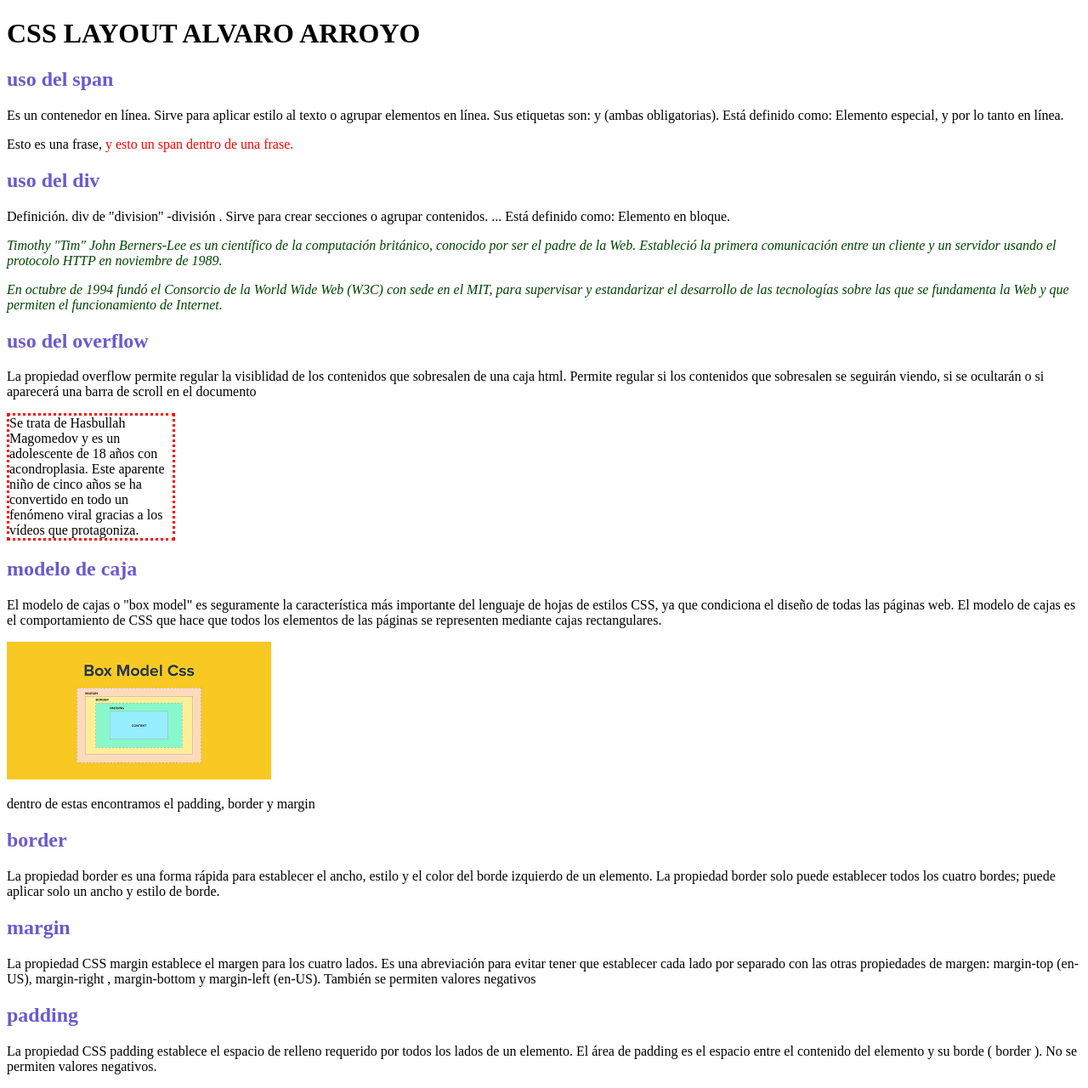
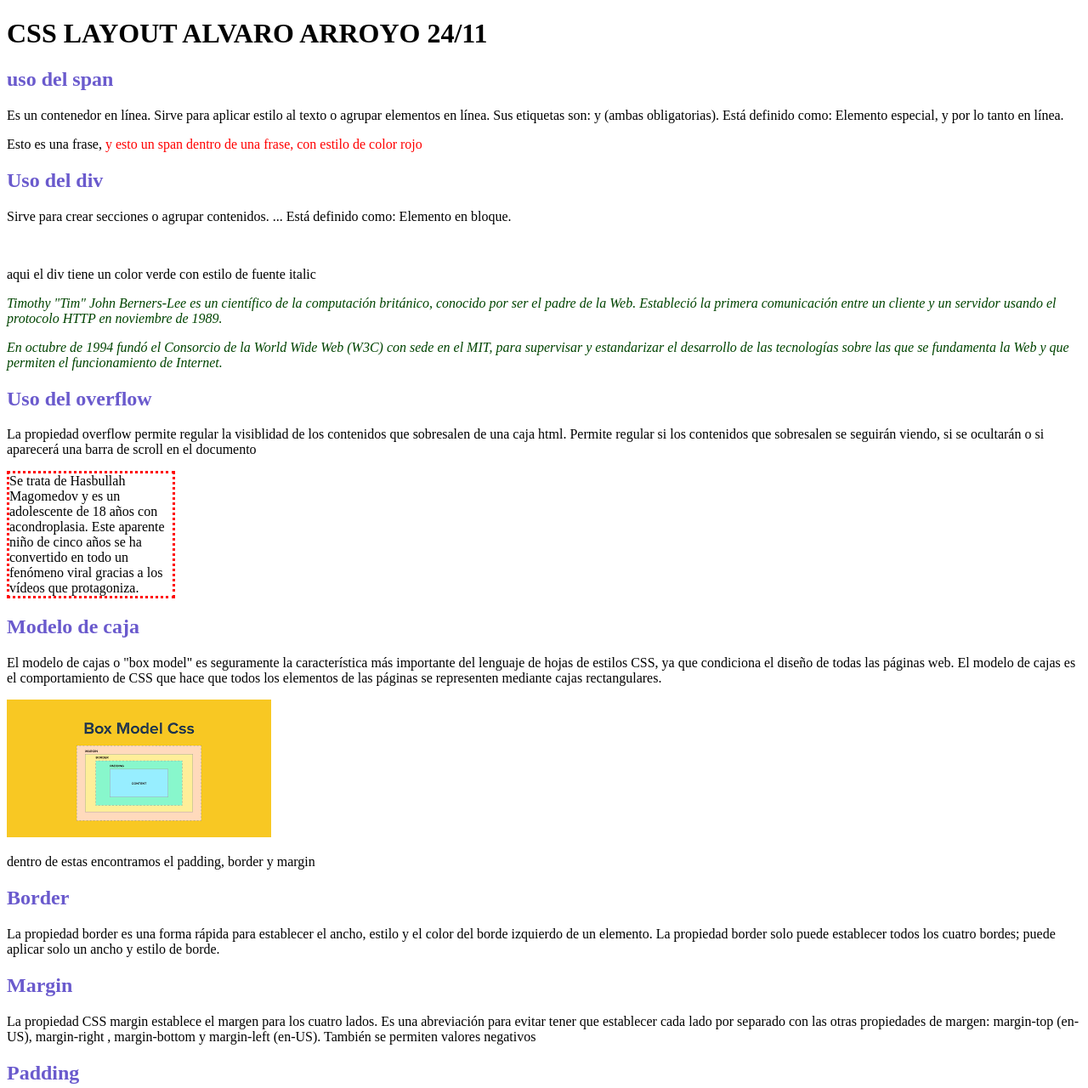
Before and after one commit to camavinga/camavinga.github.io, a plain HTML site: page css_layout.html in a window 1280 px wide. Shown: the top 1280 px of the page at 85% size. Drawn offline with Linux system fonts and the light colour scheme.

Commit message:
Add files via upload

```diff
--- a/css_layout.html
+++ b/css_layout.html
@@ -2,7 +2,7 @@
 <html>
 <head>
 <meta charset="utf-8">
-<title>css layout 24/11</title>
+<title>csslayout24/11{21</title>
 </head>
 <style>
     #hasbulla{
@@ -24,17 +24,18 @@ h2{
 }
 </style>
 <body>
-    <h1>CSS LAYOUT ALVARO ARROYO</h1>
+    <h1>CSS LAYOUT ALVARO ARROYO 24/11</h1>
    <h2> uso del span</h2>
    <p>
     Es un contenedor en línea. Sirve para aplicar estilo al texto o agrupar elementos en línea. Sus etiquetas son: <span> y </span> (ambas obligatorias). Está definido como: Elemento especial, y por lo tanto en línea.</p>
     <p>
         Esto es una frase,
-         <span style="color: red;"> y esto un span dentro de una frase. </span>
+         <span style="color: red;"> y esto un span dentro de una frase, con estilo de color rojo </span>
        </p>
-       <h2>uso del div</h2>
+       <h2>Uso del div</h2>
        <p>
-        Definición. div de "division" -división . Sirve para crear secciones o agrupar contenidos. ... Está definido como: Elemento en bloque.</p>
+         Sirve para crear secciones o agrupar contenidos. ... Está definido como: Elemento en bloque.</p><br>
+         <p>aqui el div tiene un color verde con estilo de fuente italic</p>
         <div style="color: #040; font-style: italic">
 
             <p>Timothy "Tim" John Berners-Lee es un científico de la computación británico, conocido por ser el padre de la Web. Estableció la primera comunicación entre un cliente y un servidor usando el protocolo HTTP en noviembre de 1989.</p>
@@ -42,26 +43,26 @@ h2{
             <p>En octubre de 1994 fundó el Consorcio de la World Wide Web (W3C) con sede en el MIT, para supervisar y estandarizar el desarrollo de las tecnologías sobre las que se fundamenta la Web y que permiten el funcionamiento de Internet.</p>
 
           </div>
-          <h2>uso del overflow</h2>
+          <h2>Uso del overflow</h2>
           <p>La propiedad overflow permite regular la visiblidad de los contenidos que sobresalen de una caja html. Permite regular si los contenidos que sobresalen se seguirán viendo, si se ocultarán o si aparecerá una barra de scroll en el documento</p>
 
           <p id="hasbulla">Se trata de Hasbullah Magomedov y es un adolescente de 18 años con acondroplasia. Este aparente niño de cinco años se ha convertido en todo un fenómeno viral gracias a los vídeos que protagoniza.</p>
-          <h2>modelo de caja</h2>
+          <h2>Modelo de caja</h2>
           <p>El modelo de cajas o "box model" es seguramente la característica más importante del lenguaje de hojas de estilos CSS, ya que condiciona el diseño de todas las páginas web. El modelo de cajas es el comportamiento de CSS que hace que todos los elementos de las páginas se representen mediante cajas rectangulares.</p>
           <img src="imagenes/caja.png">
           <p>dentro de estas encontramos el padding, border y margin</p>
-          <h2>border</h2>
+          <h2>Border</h2>
           <p>La propiedad border es una forma rápida para establecer el ancho, estilo y el color del borde izquierdo de un elemento. La propiedad border solo puede establecer todos los cuatro bordes; puede aplicar solo un ancho y estilo de borde.</p>
 
-          <h2>margin</h2>
+          <h2>Margin</h2>
           <p>La propiedad CSS margin establece el margen para los cuatro lados. Es una abreviación para evitar tener que establecer cada lado por separado con las otras propiedades de margen: margin-top (en-US), margin-right , margin-bottom y margin-left (en-US). También se permiten valores negativos</p>
-           <h2>padding</h2>
+           <h2>Padding</h2>
           <p>La propiedad CSS padding establece el espacio de relleno requerido por todos los lados de un elemento. El área de padding es el espacio entre el contenido del elemento y su borde ( border ). No se permiten valores negativos.</p>
           <img src="imagenes/rajoy.jpg" id="rajoy" >
           <p>esta imagen tiene los siguientes valores</p>
-          <p class="box"> border: 1px solid #000;</p> <br>
-          <p class="box"> margin: 2px 1em 0 auto;</p> <br>
-          <p class="box">padding: 10px 3% 20px;</p>
+          <p class="box"> border: 1px solid #000; , es decir un borde solido de un pixel de color negro</p> <br>
+          <p class="box"> margin: 2px 1em 0 auto;, margen de dos pixeles y 1em y auto</p> <br>
+          <p class="box">padding: 10px 3% 20px; y aqui tiene un padding de 10px un 3%</p>
 
         </body>
 </html>
```
Also changed, not shown: index.html (+5 -5 lines).
